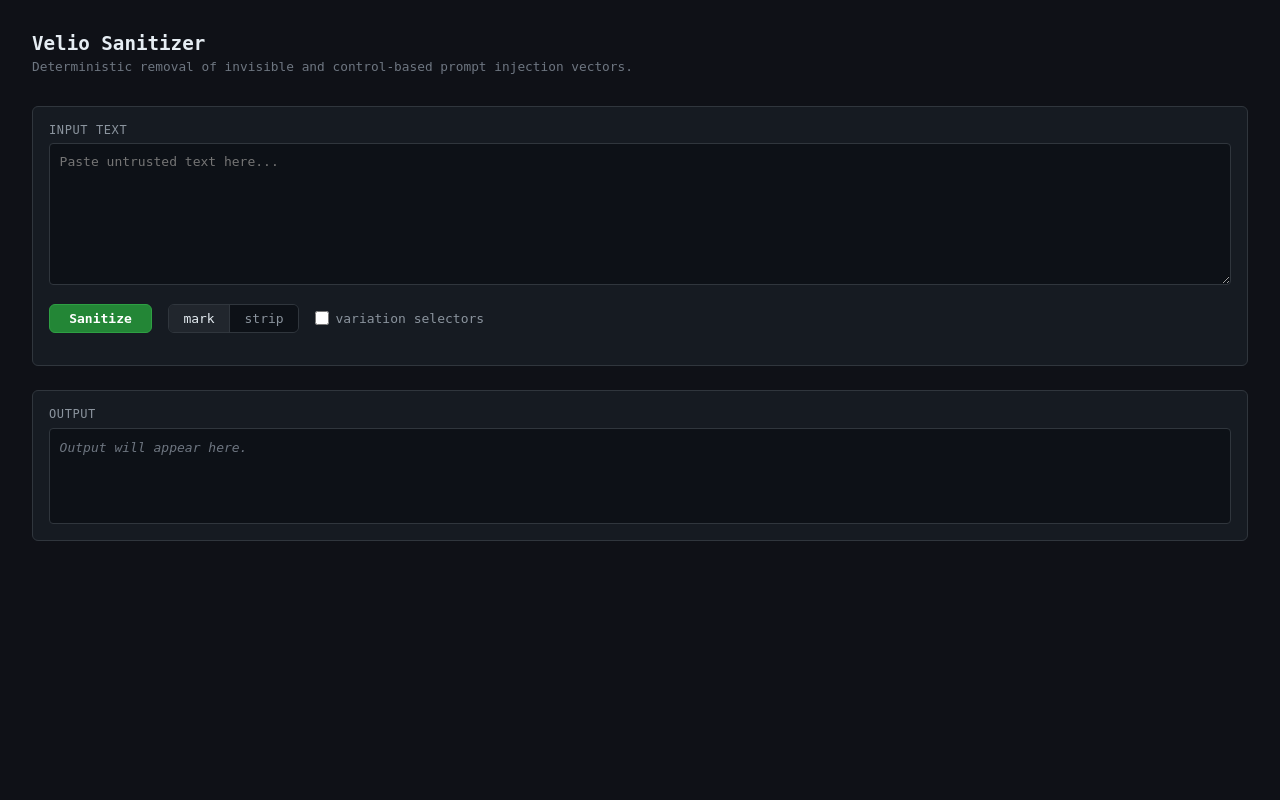
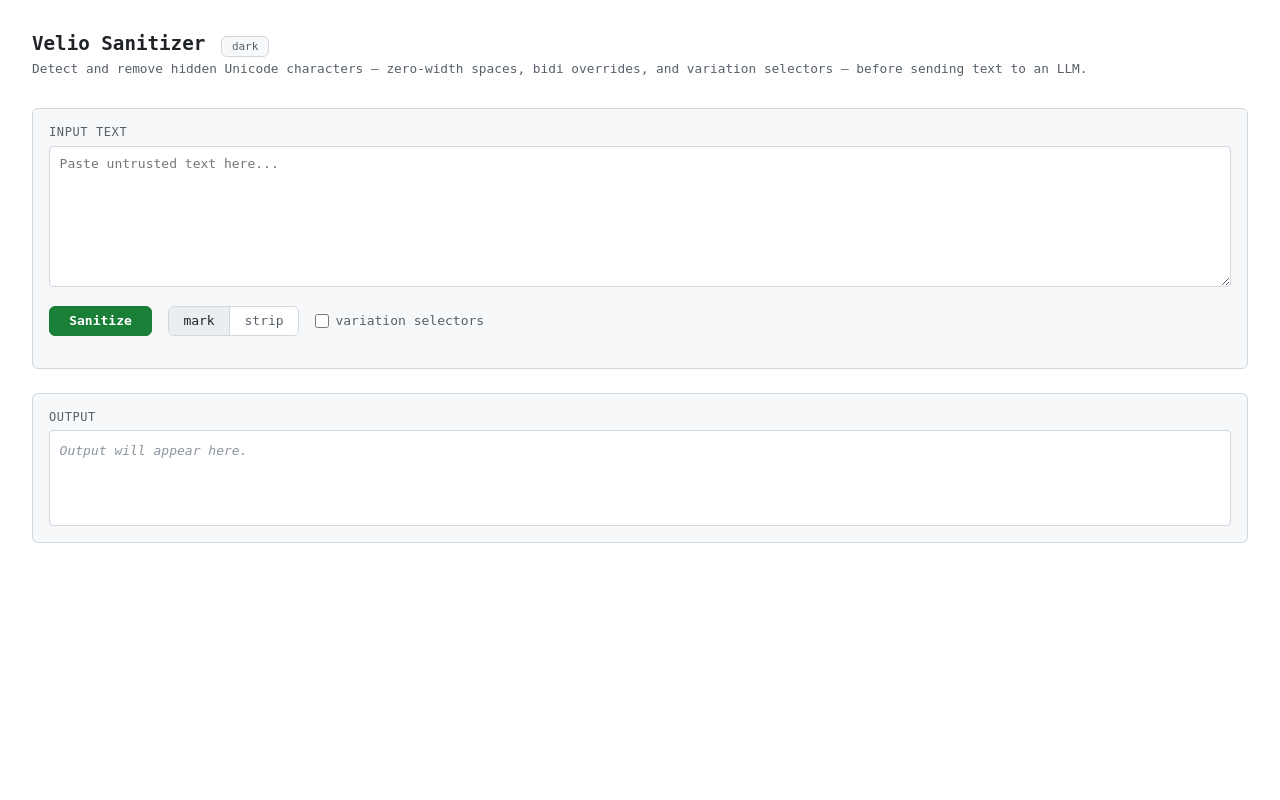
Before and after one commit to eerieA/velio-sanitizer, a FastAPI app: page / in a window 1280 px wide. Run offline with FastAPI, Linux system fonts and the light colour scheme.

Commit message:
light theme for the companion web UI

```diff
--- a/api/templates/index.html
+++ b/api/templates/index.html
@@ -3,35 +3,141 @@
 <head>
   <meta charset="UTF-8">
   <meta name="viewport" content="width=device-width, initial-scale=1.0">
-  <title>Velio Sanitizer</title>
+  <title>Velio — Unicode sanitizer for LLM input</title>
   <style>
     *, *::before, *::after { box-sizing: border-box; margin: 0; padding: 0; }
+
+    /* --- Design tokens: dark (default) --- */
+    :root {
+      --bg:            #0f1117;
+      --bg-panel:      #161b22;
+      --bg-input:      #0d1117;
+      --bg-active:     #21262d;
+      --border:        #30363d;
+      --border-active: #21262d;
+      --text:          #c9d1d9;
+      --text-heading:  #e6edf3;
+      --text-muted:    #8b949e;
+      --text-empty:    #6e7681;
+      --accent:        #58a6ff;
+      --btn-bg:        #238636;
+      --btn-border:    #2ea043;
+      --btn-hover:     #2ea043;
+      --btn-active:    #1a7f37;
+      --marker-bg:     #3d1f00;
+      --marker-border: #7d3b00;
+      --marker-text:   #f0883e;
+      --nonzero:       #f0883e;
+      --error:         #f85149;
+      --cp-bg:         #21262d;
+      --theme-btn-bg:  #21262d;
+      --theme-btn-border: #30363d;
+      --theme-btn-color:  #8b949e;
+    }
+
+    /* --- Design tokens: light --- */
+    :root.light {
+      --bg:            #ffffff;
+      --bg-panel:      #f6f8fa;
+      --bg-input:      #ffffff;
+      --bg-active:     #eaeef2;
+      --border:        #d0d7de;
+      --border-active: #d0d7de;
+      --text:          #1f2328;
+      --text-heading:  #1f2328;
+      --text-muted:    #57606a;
+      --text-empty:    #8c959f;
+      --accent:        #0969da;
+      --btn-bg:        #1a7f37;
+      --btn-border:    #1a7f37;
+      --btn-hover:     #2da44e;
+      --btn-active:    #116329;
+      --marker-bg:     #fff3cd;
+      --marker-border: #e0a800;
+      --marker-text:   #7d4e00;
+      --nonzero:       #b35900;
+      --error:         #cf222e;
+      --cp-bg:         #eaeef2;
+      --theme-btn-bg:  #f6f8fa;
+      --theme-btn-border: #d0d7de;
+      --theme-btn-color:  #57606a;
+    }
+
+    /* --- Follow OS preference unless manually overridden --- */
+    @media (prefers-color-scheme: light) {
+      :root:not(.dark) {
+        --bg:            #ffffff;
+        --bg-panel:      #f6f8fa;
+        --bg-input:      #ffffff;
+        --bg-active:     #eaeef2;
+        --border:        #d0d7de;
+        --border-active: #d0d7de;
+        --text:          #1f2328;
+        --text-heading:  #1f2328;
+        --text-muted:    #57606a;
+        --text-empty:    #8c959f;
+        --accent:        #0969da;
+        --btn-bg:        #1a7f37;
+        --btn-border:    #1a7f37;
+        --btn-hover:     #2da44e;
+        --btn-active:    #116329;
+        --marker-bg:     #fff3cd;
+        --marker-border: #e0a800;
+        --marker-text:   #7d4e00;
+        --nonzero:       #b35900;
+        --error:         #cf222e;
+        --cp-bg:         #eaeef2;
+        --theme-btn-bg:  #f6f8fa;
+        --theme-btn-border: #d0d7de;
+        --theme-btn-color:  #57606a;
+      }
+    }
 
     body {
       font-family: ui-monospace, "Cascadia Code", "Fira Mono", monospace;
       font-size: 14px;
-      background: #0f1117;
-      color: #c9d1d9;
+      background: var(--bg);
+      color: var(--text);
       min-height: 100vh;
       padding: 2rem;
+    }
+
+    .header {
+      display: flex;
+      align-items: baseline;
+      gap: 1rem;
+      margin-bottom: 0.25rem;
     }
 
     h1 {
       font-size: 1.2rem;
       font-weight: 600;
-      color: #e6edf3;
-      margin-bottom: 0.25rem;
+      color: var(--text-heading);
     }
+
+    #theme-btn {
+      background: var(--theme-btn-bg);
+      border: 1px solid var(--theme-btn-border);
+      border-radius: 6px;
+      color: var(--theme-btn-color);
+      cursor: pointer;
+      font-family: inherit;
+      font-size: 11px;
+      font-weight: 400;
+      padding: 0.2rem 0.6rem;
+    }
+
+    #theme-btn:hover { opacity: 0.8; }
 
     .subtitle {
       font-size: 0.8rem;
-      color: #6e7681;
+      color: var(--text-muted);
       margin-bottom: 2rem;
     }
 
     .panel {
-      background: #161b22;
-      border: 1px solid #30363d;
+      background: var(--bg-panel);
+      border: 1px solid var(--border);
       border-radius: 6px;
       padding: 1rem;
     }
@@ -39,7 +145,7 @@
     label {
       display: block;
       font-size: 0.75rem;
-      color: #8b949e;
+      color: var(--text-muted);
       margin-bottom: 0.4rem;
       text-transform: uppercase;
       letter-spacing: 0.05em;
@@ -47,10 +153,10 @@
 
     textarea {
       width: 100%;
-      background: #0d1117;
-      border: 1px solid #30363d;
+      background: var(--bg-input);
+      border: 1px solid var(--border);
       border-radius: 4px;
-      color: #c9d1d9;
+      color: var(--text);
       font-family: inherit;
       font-size: 13px;
       padding: 0.6rem;
@@ -58,7 +164,7 @@
       outline: none;
     }
 
-    textarea:focus { border-color: #58a6ff; }
+    textarea:focus { border-color: var(--accent); }
 
     .controls {
       display: flex;
@@ -68,8 +174,8 @@
     }
 
     button {
-      background: #238636;
-      border: 1px solid #2ea043;
+      background: var(--btn-bg);
+      border: 1px solid var(--btn-border);
       border-radius: 6px;
       color: #fff;
       cursor: pointer;
@@ -79,13 +185,13 @@
       padding: 0.4rem 1.2rem;
     }
 
-    button:hover { background: #2ea043; }
-    button:active { background: #1a7f37; }
+    button:hover { background: var(--btn-hover); }
+    button:active { background: var(--btn-active); }
 
     .mode-toggle {
       display: flex;
       gap: 0;
-      border: 1px solid #30363d;
+      border: 1px solid var(--border);
       border-radius: 6px;
       overflow: hidden;
     }
@@ -96,43 +202,43 @@
       margin: 0;
       padding: 0.4rem 0.9rem;
       cursor: pointer;
-      color: #8b949e;
+      color: var(--text-muted);
       text-transform: none;
       letter-spacing: 0;
       font-size: 13px;
-      background: #0d1117;
-      border-right: 1px solid #30363d;
+      background: var(--bg-input);
+      border-right: 1px solid var(--border);
       user-select: none;
     }
 
     .mode-toggle label:last-of-type { border-right: none; }
 
     .mode-toggle input[type="radio"]:checked + label {
-      background: #21262d;
-      color: #e6edf3;
+      background: var(--bg-active);
+      color: var(--text-heading);
     }
 
     .output-area {
       white-space: pre-wrap;
       word-break: break-all;
-      background: #0d1117;
-      border: 1px solid #30363d;
+      background: var(--bg-input);
+      border: 1px solid var(--border);
       border-radius: 4px;
-      color: #c9d1d9;
+      color: var(--text);
       font-size: 13px;
       min-height: 6rem;
       padding: 0.6rem;
       line-height: 1.6;
     }
 
-    .output-area.empty { color: #6e7681; font-style: italic; }
+    .output-area.empty { color: var(--text-empty); font-style: italic; }
 
     /* highlight [U+XXXX] markers */
     .marker {
-      background: #3d1f00;
-      border: 1px solid #7d3b00;
+      background: var(--marker-bg);
+      border: 1px solid var(--marker-border);
       border-radius: 3px;
-      color: #f0883e;
+      color: var(--marker-text);
       font-size: 11px;
       padding: 0 3px;
     }
@@ -148,31 +254,31 @@
     }
 
     .findings th {
-      color: #8b949e;
+      color: var(--text-muted);
       font-weight: 400;
       padding: 0.3rem 0.5rem;
       text-align: left;
-      border-bottom: 1px solid #21262d;
+      border-bottom: 1px solid var(--border-active);
     }
 
     .findings td {
       padding: 0.3rem 0.5rem;
-      border-bottom: 1px solid #21262d;
-      color: #c9d1d9;
+      border-bottom: 1px solid var(--border-active);
+      color: var(--text);
     }
 
-    .findings td.zero { color: #6e7681; }
-    .findings td.nonzero { color: #f0883e; font-weight: 600; }
+    .findings td.zero { color: var(--text-empty); }
+    .findings td.nonzero { color: var(--nonzero); font-weight: 600; }
 
     .codepoints {
       margin-top: 0.5rem;
       font-size: 11px;
-      color: #8b949e;
+      color: var(--text-muted);
       word-break: break-all;
     }
 
     .codepoints span {
-      background: #21262d;
+      background: var(--cp-bg);
       border-radius: 3px;
       display: inline-block;
       margin: 2px;
@@ -184,7 +290,7 @@
       align-items: center;
       gap: 0.4rem;
       font-size: 13px;
-      color: #8b949e;
+      color: var(--text-muted);
       text-transform: none;
       letter-spacing: 0;
       cursor: pointer;
@@ -193,14 +299,14 @@
     }
 
     .checkbox-label input[type="checkbox"] {
-      accent-color: #58a6ff;
+      accent-color: var(--accent);
       cursor: pointer;
       width: 14px;
       height: 14px;
     }
 
     .error-msg {
-      color: #f85149;
+      color: var(--error);
       font-size: 12px;
       margin-top: 0.5rem;
     }
@@ -212,8 +318,11 @@
   </style>
 </head>
 <body>
-  <h1>Velio Sanitizer</h1>
-  <p class="subtitle">Deterministic removal of invisible and control-based prompt injection vectors.</p>
+  <div class="header">
+    <h1>Velio Sanitizer</h1>
+    <button id="theme-btn">light</button>
+  </div>
+  <p class="subtitle">Detect and remove hidden Unicode characters — zero-width spaces, bidi overrides, and variation selectors — before sending text to an LLM.</p>
 
   <div class="grid">
     <div class="panel">
@@ -358,6 +467,26 @@
     inputEl.addEventListener("keydown", (e) => {
       if (e.key === "Enter" && (e.ctrlKey || e.metaKey)) btn.click();
     });
+
+    // Theme toggle — persists across page reloads via localStorage.
+    const themeBtn = document.getElementById("theme-btn");
+    const root = document.documentElement;
+    const osLight = window.matchMedia("(prefers-color-scheme: light)");
+
+    function applyTheme(theme) {
+      root.classList.toggle("light", theme === "light");
+      root.classList.toggle("dark", theme === "dark");
+      themeBtn.textContent = theme === "light" ? "dark" : "light";
+      localStorage.setItem("theme", theme);
+    }
+
+    // On load: use stored preference, otherwise follow OS.
+    const stored = localStorage.getItem("theme");
+    applyTheme(stored ?? (osLight.matches ? "light" : "dark"));
+
+    themeBtn.addEventListener("click", () => {
+      applyTheme(root.classList.contains("light") ? "dark" : "light");
+    });
   </script>
 </body>
 </html>
```
Also changed, not shown: README.md.
